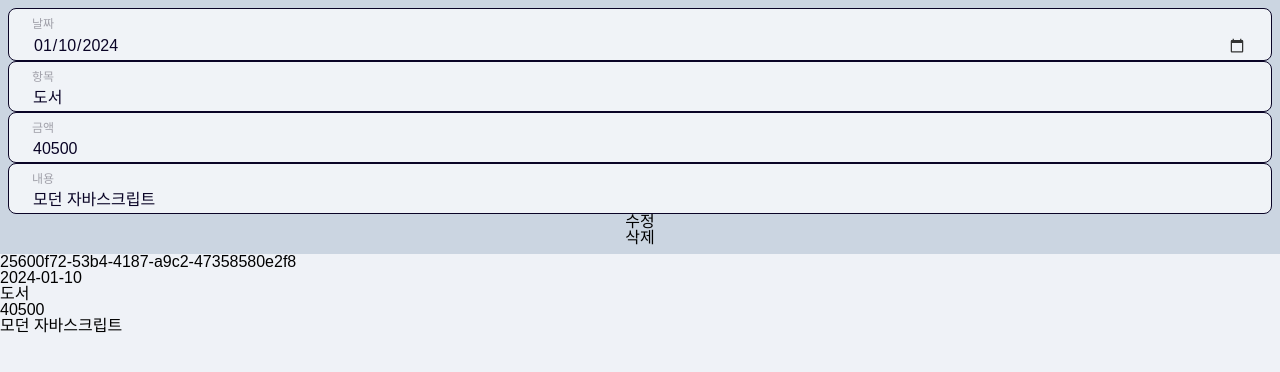
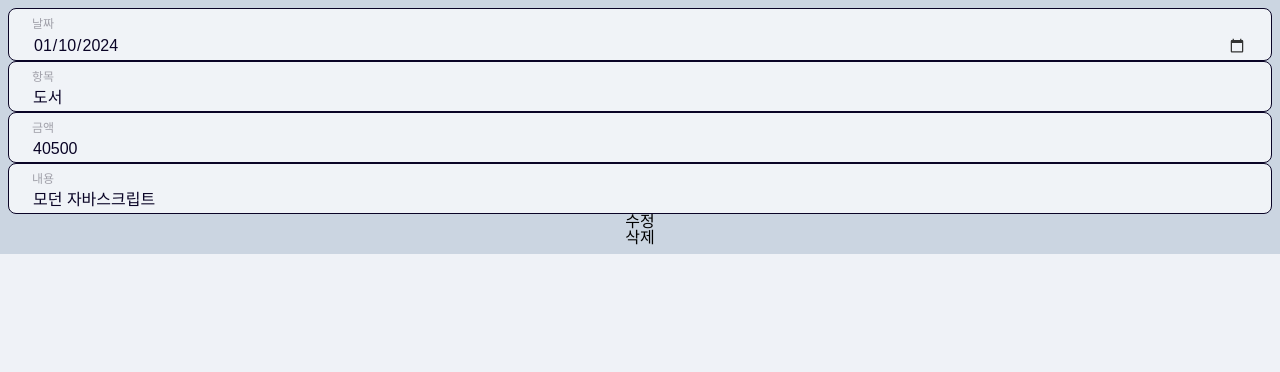
Before and after one commit to butterbeetle/sparta-account-book, a React (Vite) app: page /records/25600f72-53b4-4187-a9c2-47358580e2f8 in a window 1280 px wide. Shown: the top 372 px of the page. Built offline with nearby package versions, Linux system fonts and the light colour scheme.

Commit message:
Feat: 날짜를 기준으로 기본적으로 오름차순 정렬

```diff
--- a/src/components/RecordsList.jsx
+++ b/src/components/RecordsList.jsx
@@ -60,9 +60,9 @@ const AmountParagraph = styled.p`
 `;
 
 export default function RecordsList({ selectedMonth, recordsData }) {
-  const filteredRecordsData = recordsData.filter(
-    ({ date }) => +date.split("-")[1] === +selectedMonth
-  );
+  const filteredRecordsData = recordsData
+    .filter(({ date }) => +date.split("-")[1] === +selectedMonth)
+    .sort((a, b) => new Date(a.date) - new Date(b.date));
 
   return (
     <RecordsListMainDiv>
--- a/src/pages/RecordDetailPage/RecordDetailPage.jsx
+++ b/src/pages/RecordDetailPage/RecordDetailPage.jsx
@@ -4,7 +4,6 @@ import DataInputForm from "../../components/DataInputForm";
 export default function RecordDetailPage({ recordsData, setRecordsData }) {
   const { recordId } = useParams();
   const filteredRecord = recordsData.filter(({ id }) => id === recordId)[0];
-  const { id, date, category, amount, content } = filteredRecord;
 
   return (
     <div>
@@ -12,11 +11,6 @@ export default function RecordDetailPage({ recordsData, setRecordsData }) {
         setRecordsData={setRecordsData}
         initData={filteredRecord}
       />
-      <p>{id}</p>
-      <p>{date}</p>
-      <p>{category}</p>
-      <p>{amount}</p>
-      <p>{content}</p>
     </div>
   );
 }
```
